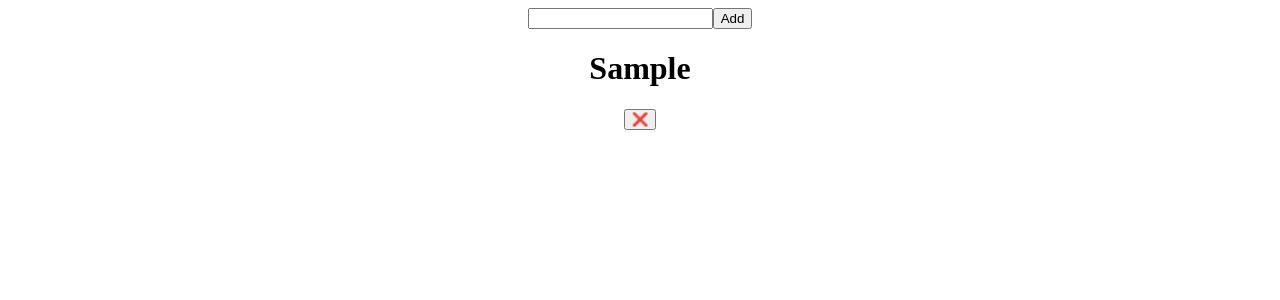
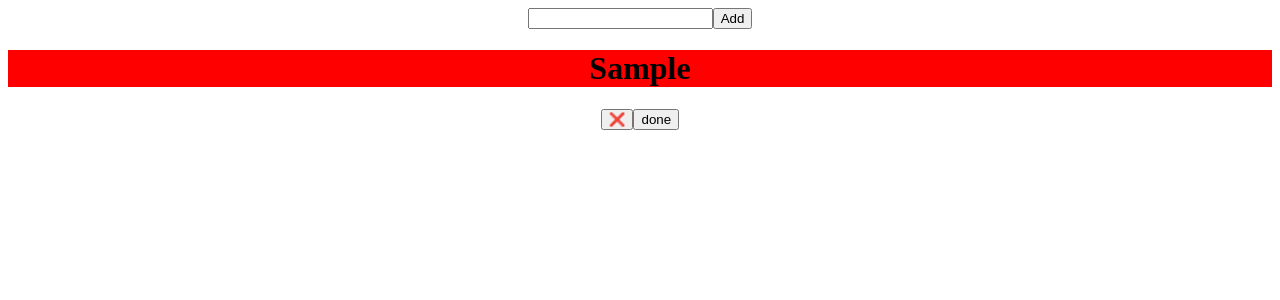
Before and after one commit to kamaleswaran28/todo-list-app, a React (Create React App) app: page / in a window 1280 px wide. Both pictures are taken after typing "Sample" into the empty fields and a click on the button "Add". Shown: the top 300 px of the page. Built offline with nearby package versions, Linux system fonts and the light colour scheme.

Commit message:
adding completed button feature and coloring accordingly

```diff
--- a/src/App.js
+++ b/src/App.js
@@ -1,55 +1,61 @@
-import './App.css';
-import { useState } from 'react';
+import "./App.css";
+import { useState } from "react";
+import { Tasklist } from "./task-list";
 
 function App() {
-
-  const [taskName,setTaskName] = useState('')
-  const [taskList,setTaskList] = useState([])
+  const [taskName, setTaskName] = useState("");
+  const [taskList, setTaskList] = useState([]);
 
   const fetchTaskName = (event) => {
     setTaskName(event.target.value);
-  }
+  };
 
-  const addTaskName = () =>{
+  const addTaskName = () => {
     const updatedTaskList = {
-      id : taskList.length === 0 ? 1 : taskList[taskList.length - 1].id + 1,
-      name: taskName
-    }
-    setTaskList([...taskList , updatedTaskList]);
-    setTaskName('');
-  }
+      id: taskList.length === 0 ? 1 : taskList[taskList.length - 1].id + 1,
+      name: taskName,
+      isCompleted: false,
+    };
+    setTaskList([...taskList, updatedTaskList]);
+    setTaskName("");
+  };
 
   const deleteTaskName = (taskid) => {
-    const updatedList = taskList.filter((task)=>{
+    const updatedList = taskList.filter((task) => {
       return taskid !== task.id;
     });
     setTaskList(updatedList);
-  }
+  };
 
+  const markCompleted = (taskid) => {
+    const updatedList = taskList.map((task) =>
+      task.id === taskid ? { ...task, isCompleted: true } : task,
+    );
+    setTaskList(updatedList);
+  };
 
   return (
-    <div className='App'>
-
-      <div className='add-task-layout'>
-        <input onChange={fetchTaskName} value={taskName}/>
+    <div className="App">
+      <div className="add-task-layout">
+        <input onChange={fetchTaskName} value={taskName} />
         <button onClick={addTaskName}>Add</button>
       </div>
 
-      <div className='display-task-layout'>
-        {
-          taskList.map( (list) => {
-            return (
-              <div>
-                <h1>{list.name}</h1>
-                <button onClick={() => deleteTaskName(list.id)}>❌</button>
-              </div>
-            );
-          } )
-        }
+      <div className="display-task-layout">
+        {taskList.map((list) => {
+          return (
+            <Tasklist
+              task={list.name}
+              taskid={list.id}
+              taskcompleted = {list.isCompleted}
+              deleteTask={deleteTaskName}
+              markCompleted={markCompleted}
+            />
+          );
+        })}
       </div>
-
     </div>
-  )
+  );
 }
 
 export default App;
--- /dev/null
+++ b/src/task-list.js
@@ -0,0 +1,10 @@
+export const Tasklist = (props) => {
+  return(
+  <div>
+    <h1 style={{backgroundColor : props.taskcompleted ? 'green' : 'red' }}>{props.task}</h1>
+    <button onClick={() => props.deleteTask(props.taskid)}>❌</button>
+    <button onClick={() => props.markCompleted(props.taskid)}>done</button>
+  </div>
+  );
+
+};
```
Also changed, not shown: src/reference.txt.
